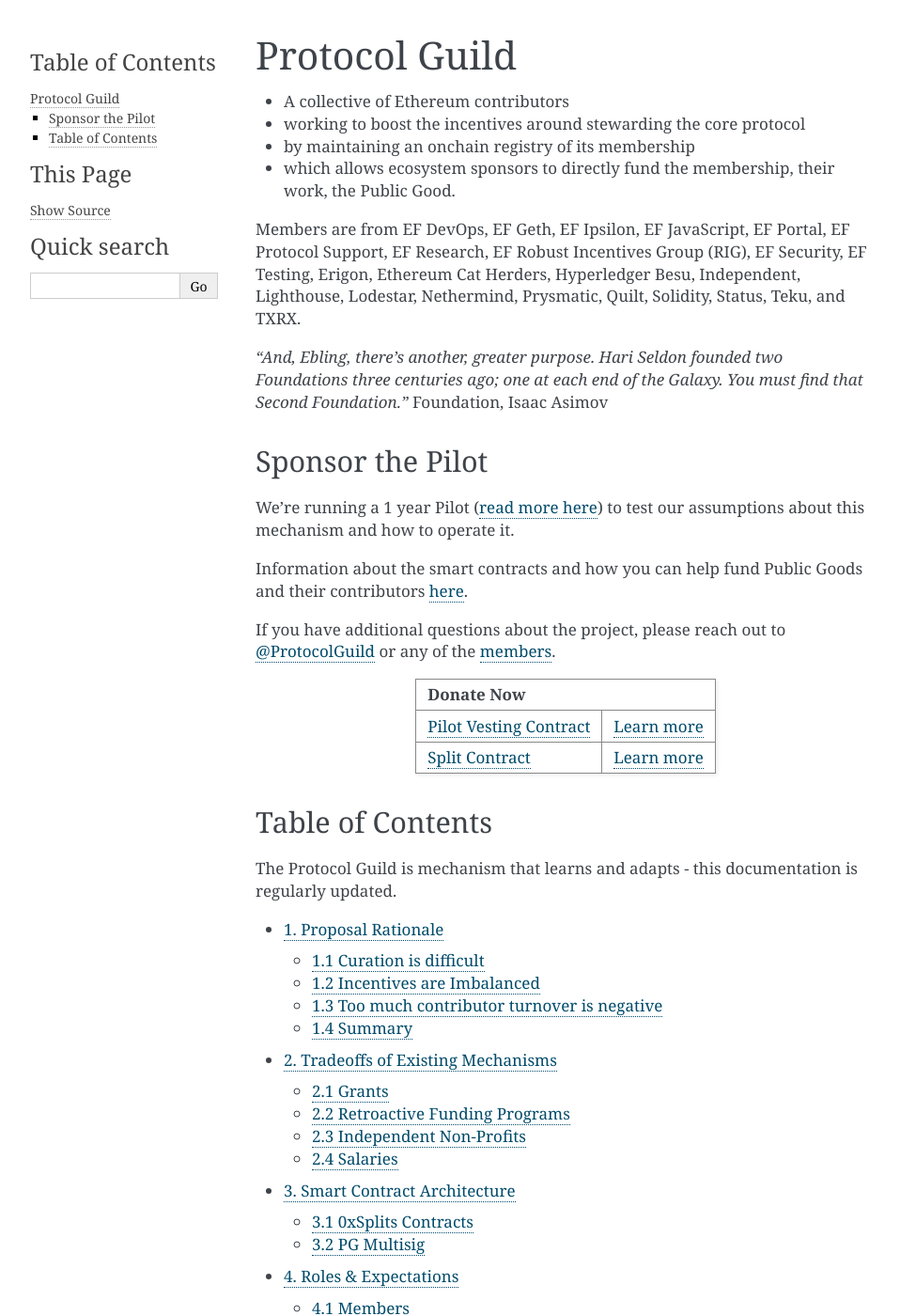
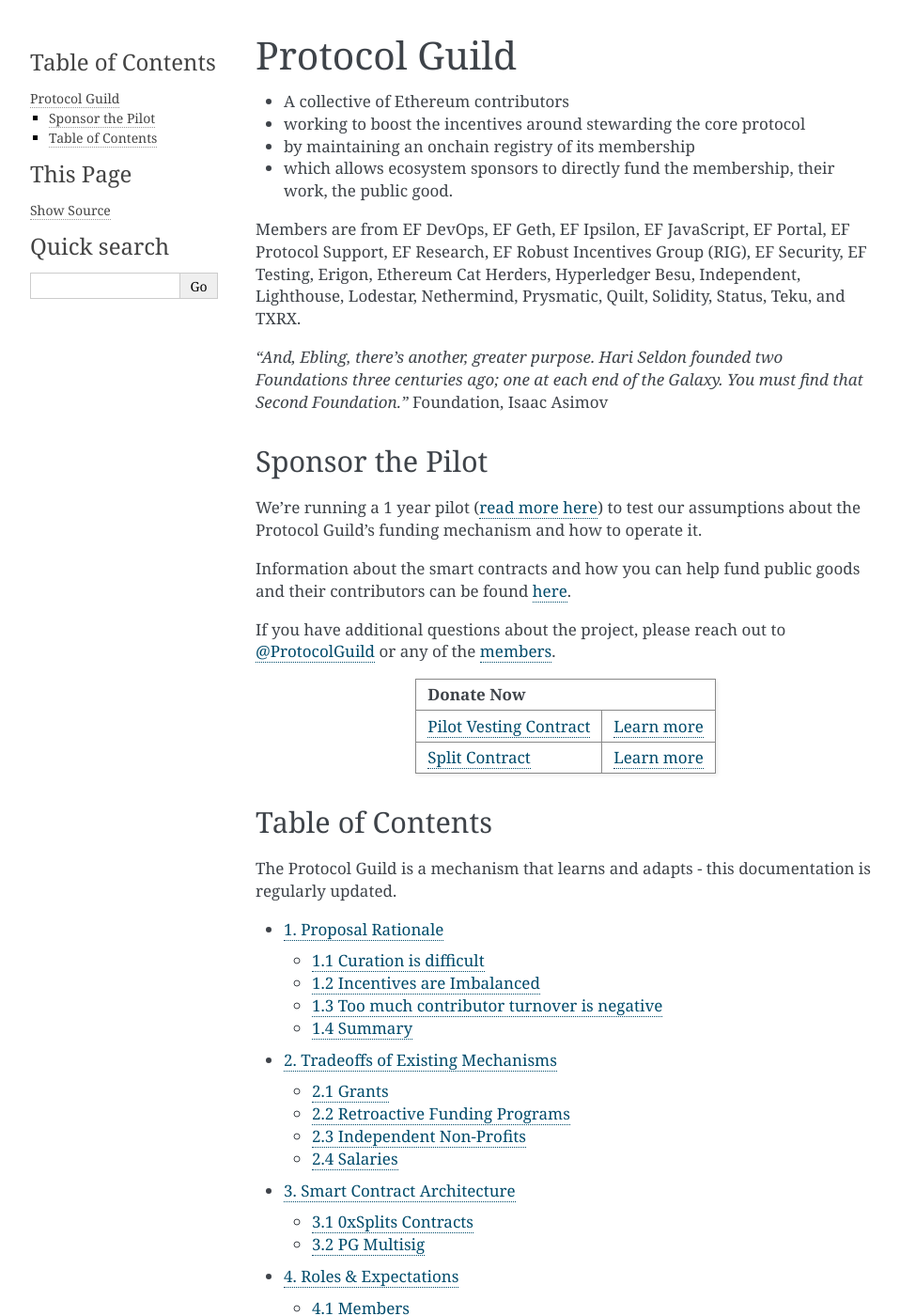
Before and after one commit to protocolguild/documentation, a Sphinx documentation site: the page built from docs/index.rst, in a window 1280 px wide and 1400 px high. Shown: the whole window at 94% size, without its empty margins (148-1106 px from the left). Built offline with Sphinx 7.4.7, drawn with Linux system fonts in a browser that asks for light colours.

Commit message:
Grammar and consistency changes - index.rst
Defaulting to lowercase "public goods" to be consistent with the rest of the documentation + a few grammar edits.

```diff
--- a/docs/index.rst
+++ b/docs/index.rst
@@ -4,7 +4,7 @@
 - A collective of Ethereum contributors
 - working to boost the incentives around stewarding the core protocol
 - by maintaining an onchain registry of its membership
-- which allows ecosystem sponsors to directly fund the membership, their work, the Public Good.
+- which allows ecosystem sponsors to directly fund the membership, their work, the public good.
 
 Members are from EF DevOps, EF Geth, EF Ipsilon, EF JavaScript, EF Portal, EF Protocol Support, EF Research, EF Robust Incentives Group (RIG), EF Security, EF Testing, Erigon, Ethereum Cat Herders, Hyperledger Besu, Independent, Lighthouse, Lodestar, Nethermind, Prysmatic, Quilt, Solidity, Status, Teku, and TXRX.
 
@@ -13,9 +13,9 @@
 Sponsor the Pilot
 ================
 
-We're running a 1 year Pilot (`read more here <https://protocol-guild.readthedocs.io/en/latest/5-initial-pilot.html>`_) to test our assumptions about this mechanism and how to operate it.
+We're running a 1 year pilot (`read more here <https://protocol-guild.readthedocs.io/en/latest/5-initial-pilot.html>`_) to test our assumptions about the Protocol Guild’s funding mechanism and how to operate it.
 
-Information about the smart contracts and how you can help fund Public Goods and their contributors `here <https://protocol-guild.readthedocs.io/en/latest/3-smart-contract.html#xsplits-contracts>`_.
+Information about the smart contracts and how you can help fund public goods and their contributors can be found `here <https://protocol-guild.readthedocs.io/en/latest/3-smart-contract.html#xsplits-contracts>`_.
 
 If you have additional questions about the project, please reach out to `@ProtocolGuild <https://twitter.com/ProtocolGuild>`_ or any of the `members <https://protocol-guild.readthedocs.io/en/latest/9-membership.html>`_.
 
@@ -34,7 +34,7 @@
 Table of Contents
 ===================
 
-The Protocol Guild is mechanism that learns and adapts - this documentation is regularly updated.
+The Protocol Guild is a mechanism that learns and adapts - this documentation is regularly updated.
 
 .. toctree::
   :maxdepth: 2
```
